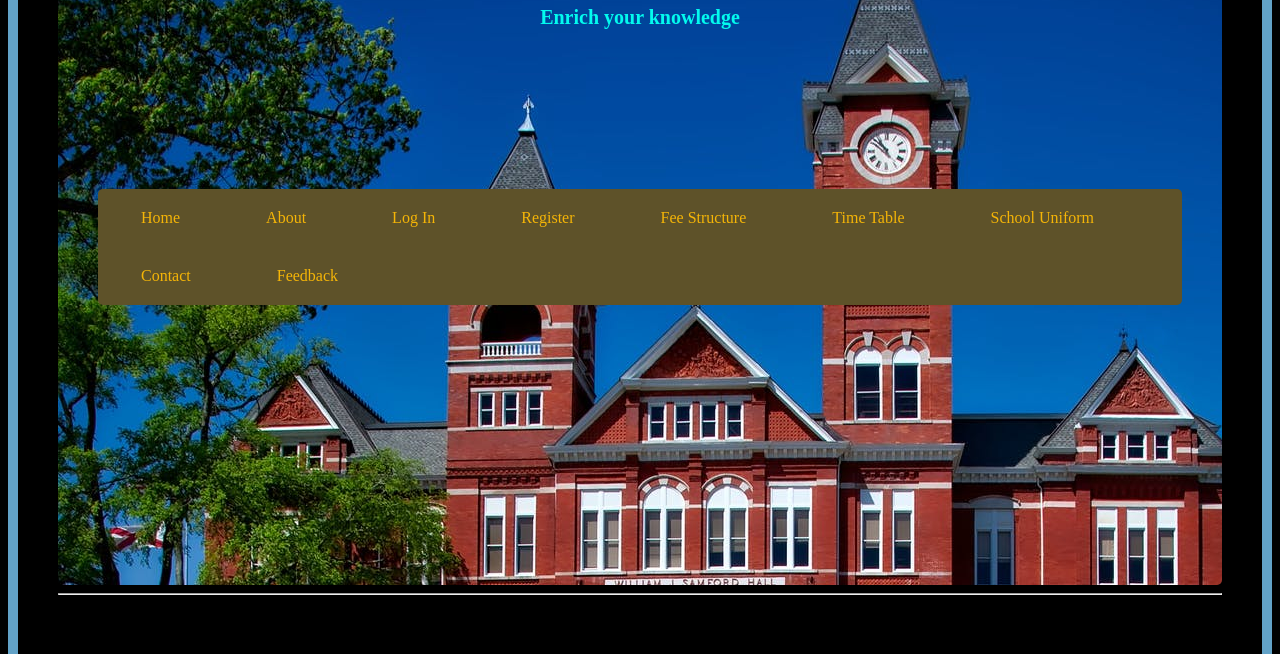
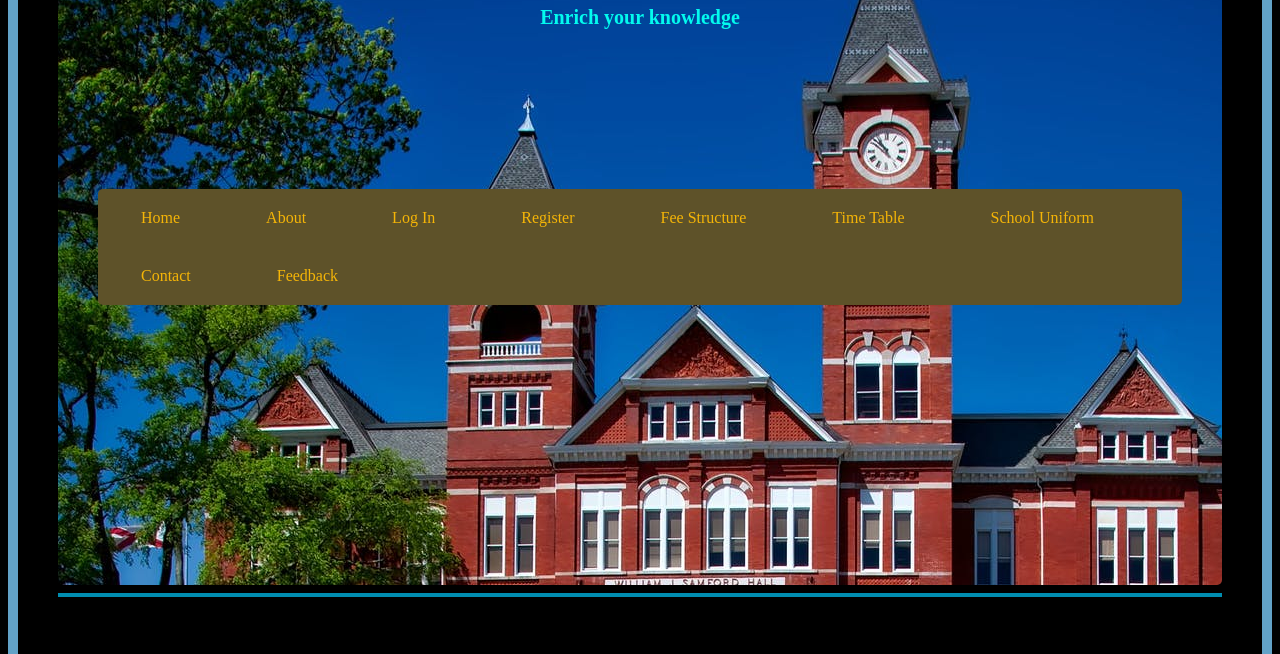
Before and after one commit to Raj25226/SchoolManagement.com, a plain HTML site: page fee.html in a window 1280 px wide. Shown: the part 273-927 px from the top of the page. Drawn offline with Linux system fonts and the light colour scheme.

Commit message:
Update Table.css

```diff
--- a/Table.css
+++ b/Table.css
@@ -12,6 +12,10 @@ body{
 .division{
     padding-left: 10%;
     padding-right: 10%;
+}
+
+hr{
+    border: 2px solid rgba(0, 204, 255, 0.692);
 }
 
 .inner{
```
